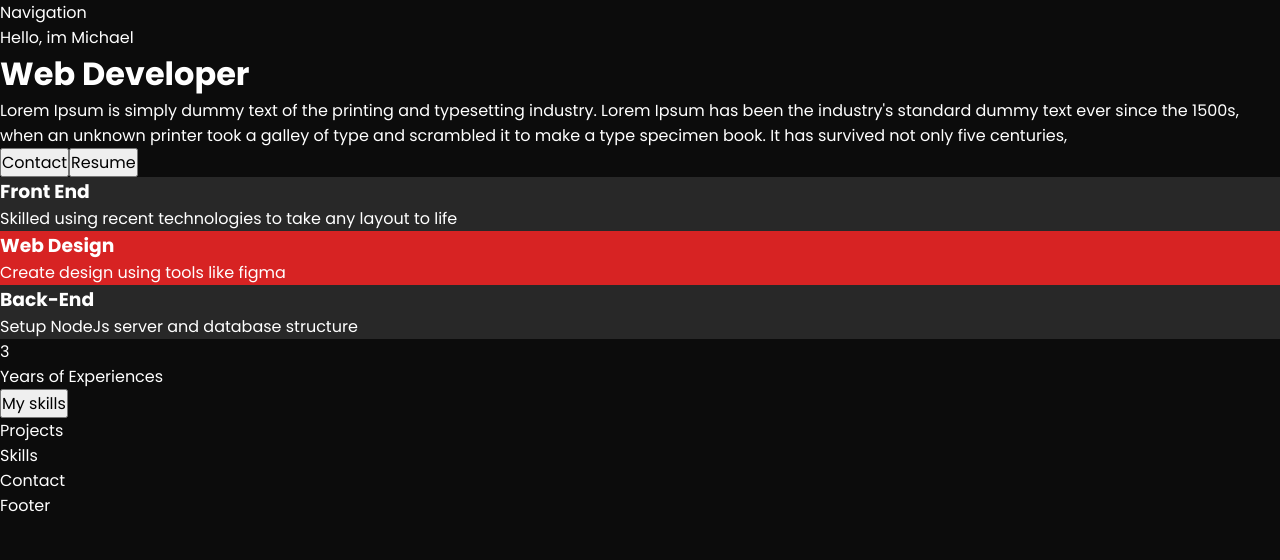
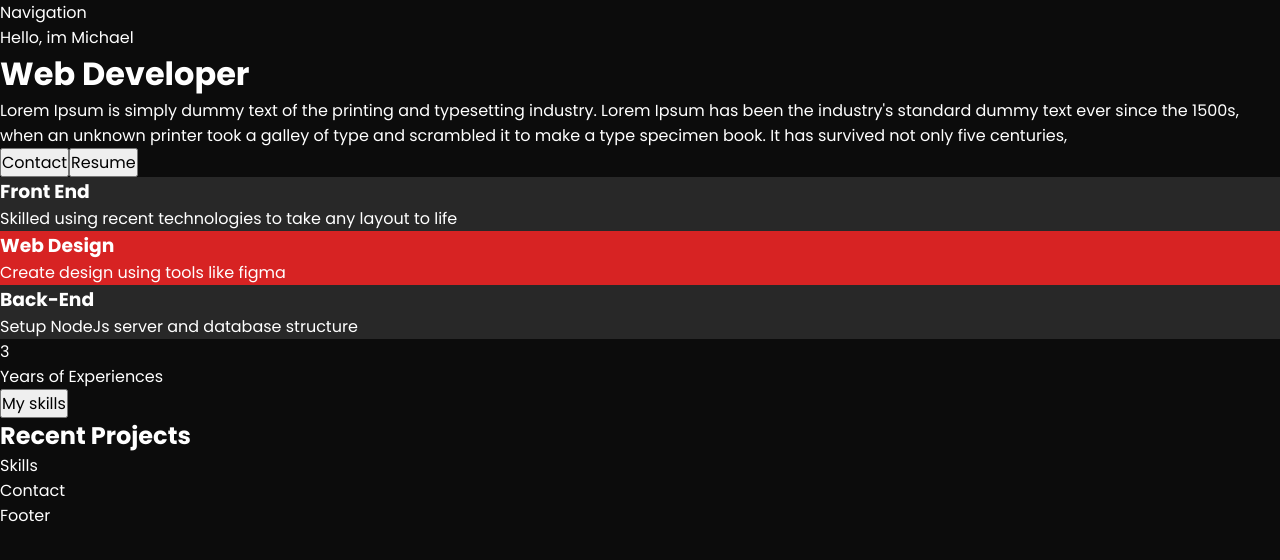
Before and after one commit to mlcoding111/Modern-Portfolio, a React (Create React App) app: page / in a window 1280 px wide. Shown: the top 560 px of the page. Built offline with nearby package versions, Linux system fonts and the light colour scheme.

Commit message:
Added Project section content

```diff
--- a/src/components/Projects/index.jsx
+++ b/src/components/Projects/index.jsx
@@ -1,9 +1,18 @@
 import React from 'react'
+import styled from 'styled-components'
 
 function Projects() {
   return (
-    <div>Projects</div>
+    <>
+      <h1>Recent Projects</h1>
+
+      {/* Map trough ProjectCard here */}
+    </>
   )
 }
 
 export default Projects
+
+export const ProjectsWrap = styled.div`
+
+`
--- a/src/containers/Header/index.jsx
+++ b/src/containers/Header/index.jsx
@@ -57,9 +57,6 @@ function Header() {
               <button>My skills</button>
             </div>
         </div>
-
-
-
       </HeaderWrap>
     </>
   )
```
